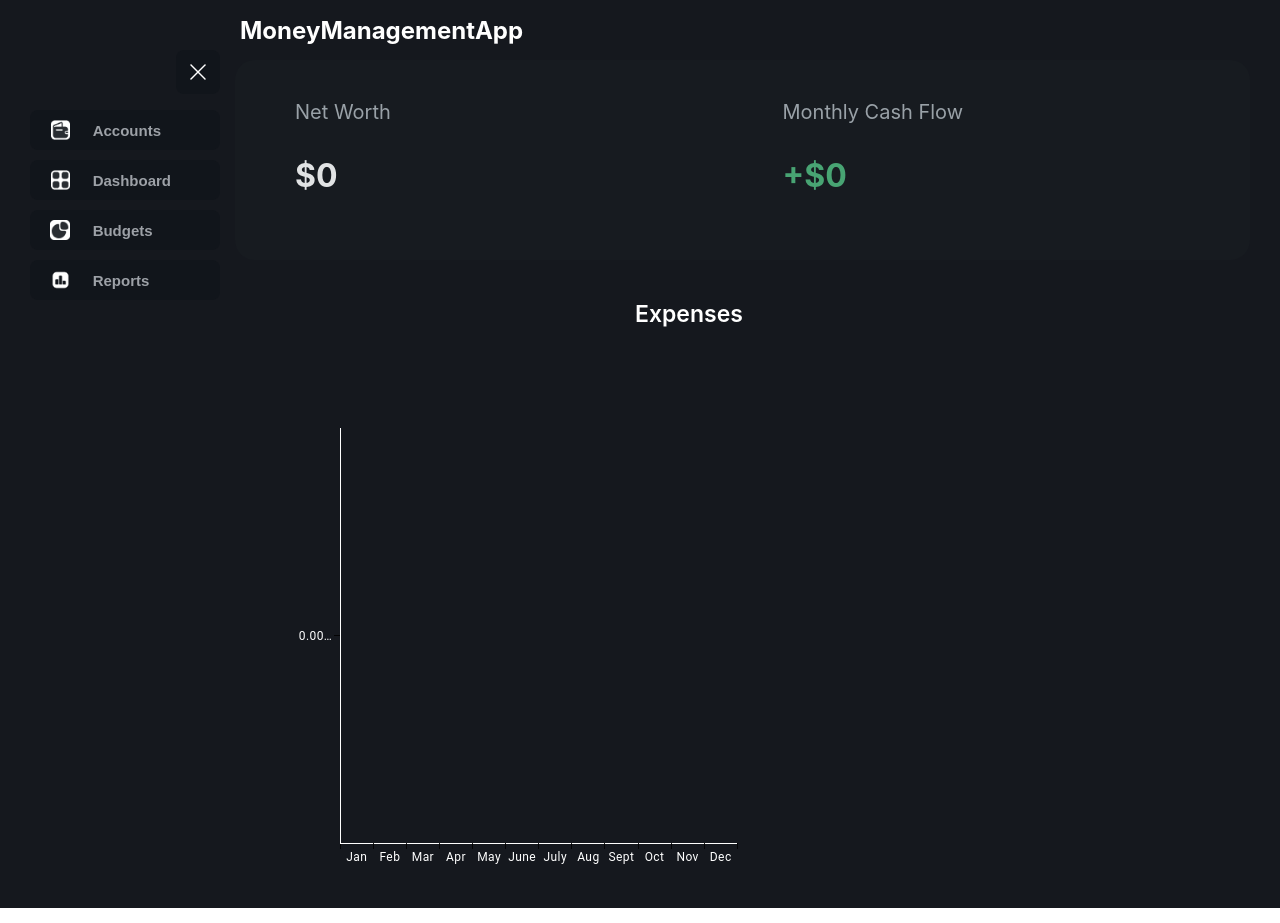
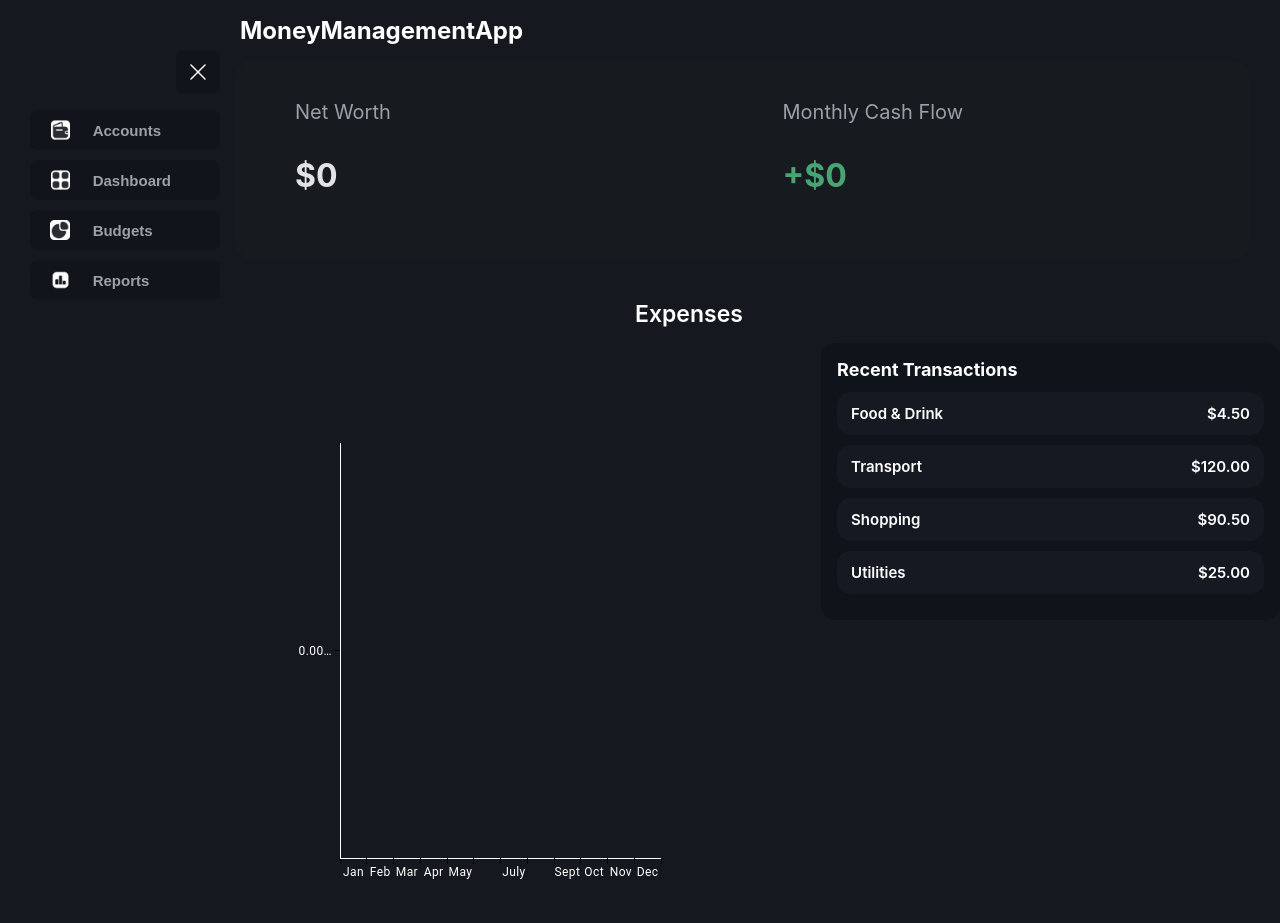
Before and after one commit to marcuandrei1/MoneyManagementApp, a React (Create React App) app in the folder MoneyManagementApp_frontend/: page / in a window 1280 px wide. Built offline with nearby package versions, Linux system fonts and the light colour scheme; no server answers.

Commit message:
am facut componenta de recentTransactions. Am incercat sa fac si functia de a lua din baza de date dar trebuie doar sa vedem care e acea functie (daca e facuta) si merge

```diff
--- a/MoneyManagementApp_frontend/src/components/Dashboard.js
+++ b/MoneyManagementApp_frontend/src/components/Dashboard.js
@@ -7,6 +7,7 @@ import SummaryPanel from "./SummaryPanel";
 import AccountsContent from "./AccountsContent";
 import BudgetsContent from "./BudgetsContent";
 import DashboardGraph from "./DashboardGraph";
+import DashboardRecentTransactionComponent from "./DashboardRecentTransactionsComponent";
 
 function Dashboard() {
   const [isMinimized, setIsMinimized] = useState(false);
@@ -27,9 +28,9 @@ function Dashboard() {
       console.error(error.message);
     }
   }
-  const setCashFlowValue=(value) =>{
-      setCashFlow(value);
-  }
+  const setCashFlowValue = (value) => {
+    setCashFlow(value);
+  };
   useEffect(() => {
     const fetchData = async () => {
       await getNetWorth();
@@ -65,7 +66,17 @@ function Dashboard() {
             >
               Expenses{" "}
             </h1>
-            <DashboardGraph setCashFlowValue={setCashFlowValue}/>
+            <div
+              style={{
+                display: "flex",
+                alignItems: "flex-start",
+                gap: "40px",
+              }}
+            >
+              <DashboardGraph setCashFlowValue={setCashFlowValue} />
+
+              <DashboardRecentTransactionComponent />
+            </div>
           </>
         );
       case "Budgets":
--- /dev/null
+++ b/MoneyManagementApp_frontend/src/components/DashboardRecentTransactionsComponent.js
@@ -0,0 +1,39 @@
+import "../styles/dashboardRecentTransactionsStyle.css";
+import { useState } from "react";
+
+export default function DashboardRecentTransactionComponent() {
+  const transactions = [
+    { name: "Food & Drink", amount: "4.50" },
+    { name: "Transport", amount: "120.00" },
+    { name: "Shopping", amount: "90.50" },
+    { name: "Utilities", amount: "25.00" },
+  ];
+
+  // TO-DO : de facut functia asta si modificat variabila transactions incat sa mearga cu baza de date
+  async function getRecentTransactions() {
+    const url = `http://localhost:8080/tables/getRecentTransactions`; // sa pui functia care face asta
+    try {
+      const response = await fetch(url);
+      const data = await response.json();
+      if (!response.ok) {
+        throw new Error(`Response status: ${response.status}`);
+      }
+      transactions.concat();
+    } catch (error) {
+      console.error(error.message);
+    }
+  }
+
+  return (
+    <div className="recent-transactions">
+      <div className="recent-transactions-title">Recent Transactions</div>
+
+      {transactions.map((t, index) => (
+        <div className="recent-transaction-row" key={index}>
+          <div className="recent-transaction-name">{t.name}</div>
+          <div className="recent-transaction-amount">${t.amount}</div>
+        </div>
+      ))}
+    </div>
+  );
+}
--- /dev/null
+++ b/MoneyManagementApp_frontend/src/styles/dashboardRecentTransactionsStyle.css
@@ -0,0 +1,40 @@
+/* ../styles/dashboardRecentTransactionsStyle.css */
+
+.recent-transactions {
+  width: 500px;
+  background: #0f131a;
+  border-radius: 14px;
+  padding: 16px;
+  margin-left: 100px;
+}
+
+.recent-transactions-title {
+  color: #ffffff;
+  font-size: 18px;
+  font-weight: 700;
+  margin-bottom: 12px;
+}
+
+.recent-transaction-row {
+  display: flex;
+  justify-content: space-between;
+  align-items: center;
+
+  background: #151a22;
+  border-radius: 14px;
+
+  padding: 12px 14px;
+  margin-bottom: 10px;
+}
+
+.recent-transaction-name {
+  color: #ffffff;
+  font-size: 15px;
+  font-weight: 600;
+}
+
+.recent-transaction-amount {
+  color: #ffffff;
+  font-size: 15px;
+  font-weight: 600;
+}
```
